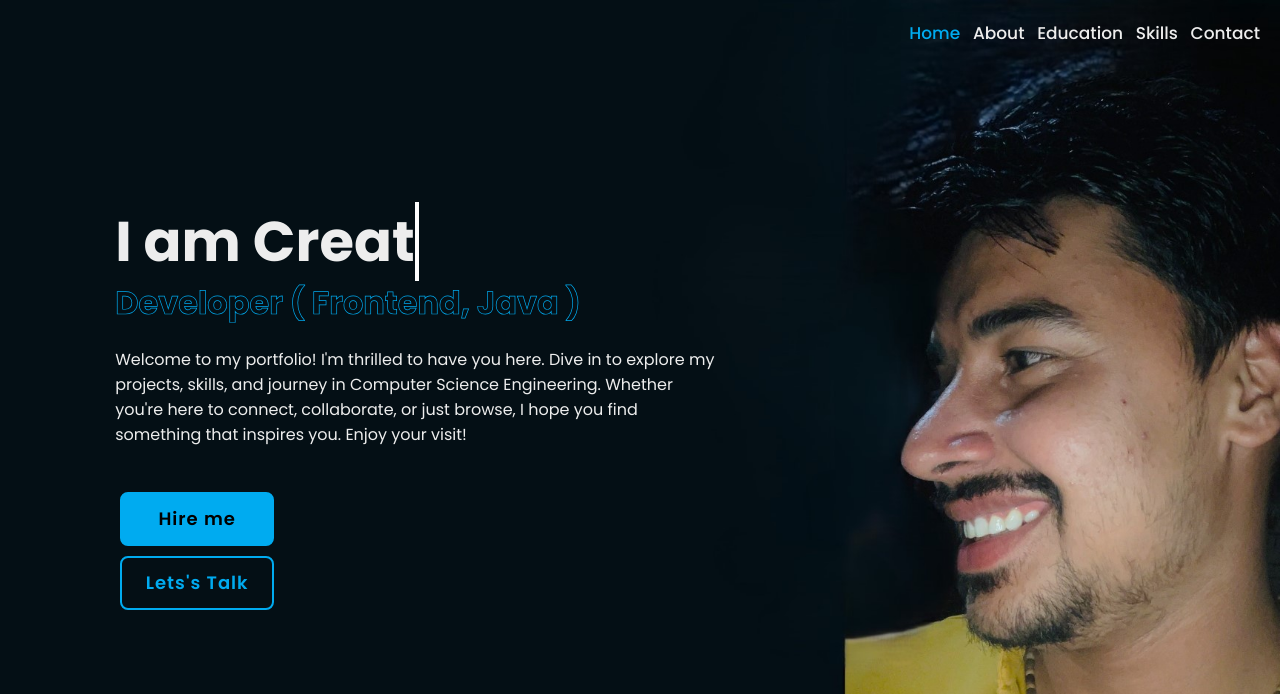
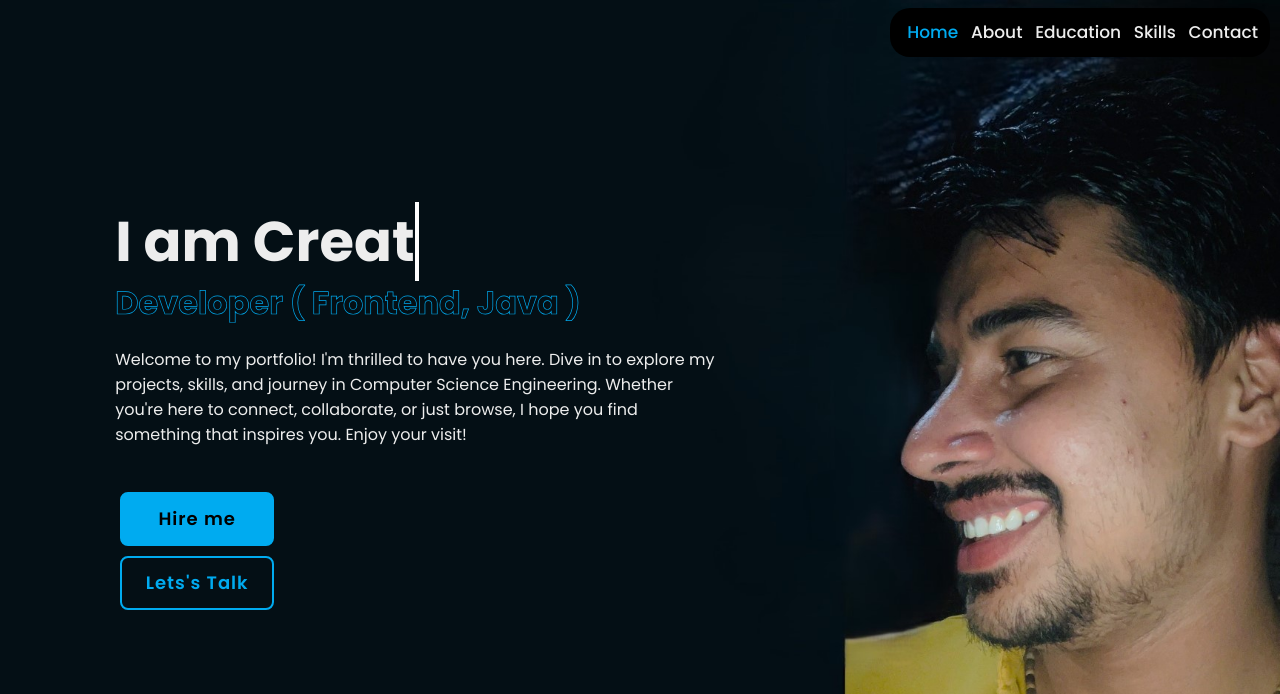
Before and after one commit to Harsh-ch-jaat/PersonalPortfolio, a plain HTML site: page index.html in a window 1280 px wide. Shown: the top 694 px of the page. Drawn offline with nearby package versions, Linux system fonts and the light colour scheme.

Commit message:
Update style.css

```diff
--- a/style.css
+++ b/style.css
@@ -38,13 +38,19 @@ body{
     padding:2rem 0%;
     background:transparent;
     display:flex;
-    align-items: center;
+    align-items: end;
     z-index:100;
     justify-content: space-between;
     transition: .3s;
 }
+.header .navbar{
+    background-color: #000000;
+    padding: 11px 12px 12px 17px;
+    border-radius: 20px;
+    margin: -12px 10px 0px 0px;
+}
 .header.sticky{
-    background: var(--bg-color);
+    background: transparent;
 }
 
 .logo{
```
